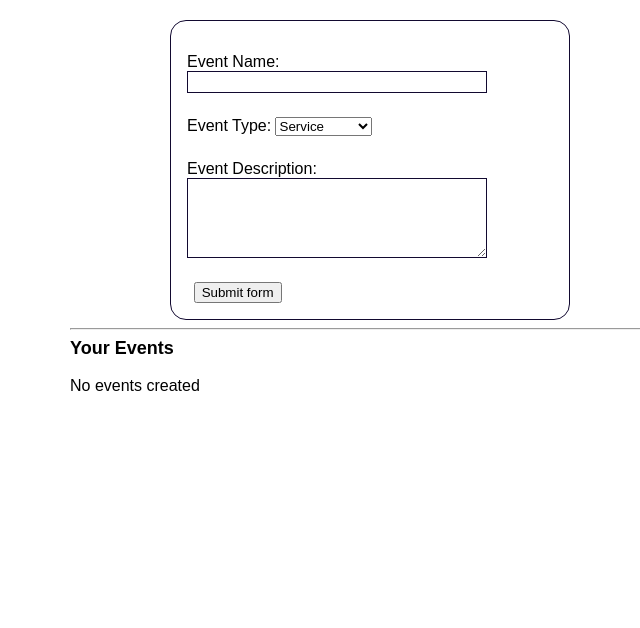
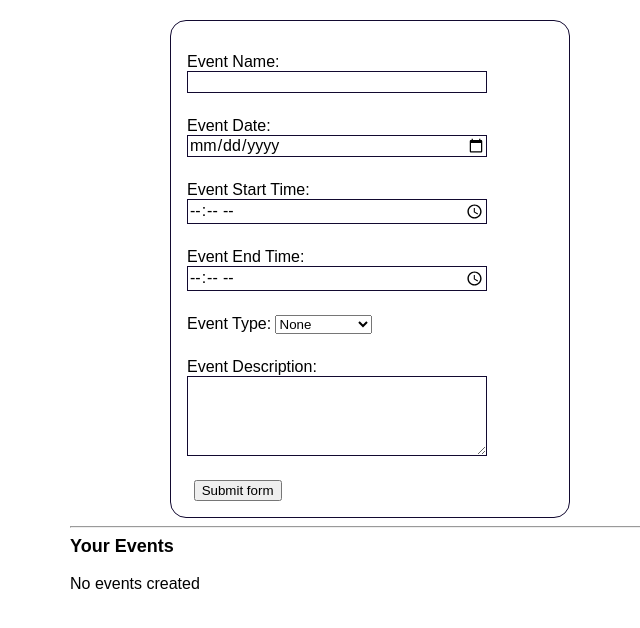
Before and after one commit to neoladsouza/event-calendar-control, a React (Create React App) app in the folder client/: page / in a window 1280 px wide. Shown: the top 628 px of the page, without its empty margins (270-910 px from the left). Built offline with nearby package versions, Linux system fonts and the light colour scheme.

Commit message:
Update App.js

```diff
--- a/client/src/App.js
+++ b/client/src/App.js
@@ -2,10 +2,13 @@ import React, {useState} from "react";
 import './App.css';
 import { v4 as uuidv4 } from 'uuid';
 
-const possibleEventTypes = ['Service', 'Appointment', 'Course', 'Workshop', 'Retreat', 'Program'];
+const possibleEventTypes = ['None', 'Service', 'Appointment', 'Course', 'Workshop', 'Retreat', 'Program'];
 
 export default function FormApp() {
   const [eventName, setEventName] = useState('');
+  const [eventDate, setEventDate] = useState('');
+  const [eventStartTime, setStartTime] = useState('');
+  const [eventEndTime, setEndTime] = useState('');
   const [eventType, setEventType] = useState(possibleEventTypes[0]);
   const [eventDesc, setEventDesc] = useState('');
   const [allEvents, setAllEvents] = useState([]);
@@ -25,6 +28,9 @@ export default function FormApp() {
     // every time form is submitted -> create a new object with event name, type, and description properties
     const newEvent = {
       name: eventName,
+      date: eventDate,
+      startTime: eventStartTime,
+      endTime: eventEndTime,
       type: eventType,
       description: eventDesc,
       id: eventName + uuidv4() // generate unique id for each event
@@ -35,6 +41,15 @@ export default function FormApp() {
   }
   function handleNameChange(e) {
     setEventName(e.target.value);
+  }
+  function handleDateChange(e) {
+    setEventDate(e.target.value);
+  }
+  function handleStartTimeChange(e) {
+    setStartTime(e.target.value);
+  }
+  function handleEndTimeChange(e) {
+    setEndTime(e.target.value);
   }
   function handleTypeChange(e) {
     setEventType(e.target.value);
@@ -53,9 +68,12 @@ export default function FormApp() {
             (<p>No events created</p>) :
             (events.map(event => (
               <ul key={event.id}>
-                <li>Your Event Name: {event.name}</li>
-                <li>Your Event Type: {event.type}</li>
-                <li>Your Event Description: {event.description}</li>
+                <li>Name: {event.name}</li>
+                <li>Date: {event.date}</li>
+                <li>Start Time: {event.startTime}</li>
+                <li>End Time: {event.endTime}</li>
+                <li>Type: {event.type}</li>
+                <li>Description: {event.description}</li>
               </ul>
               ))
             )
@@ -69,7 +87,7 @@ export default function FormApp() {
       <>
         {
           categories.map((value, index) => (
-            <option key={index} value={value.toLowerCase()}>{value}</option>
+            <option key={index} value={value} required>{value}</option>
           ))
         }
       </>
@@ -77,28 +95,45 @@ export default function FormApp() {
   }
 
   // method="post" onSubmit={handleSubmit}
-  // idea ->  big switch statement for handling all input changes?
-  // handle input validation in "handleSubmit"
+  // handle deleting events, accessing events to edit
+  // handle proper input validation in handleSubmit() (call another function for it within handleSubmit)
+  // parse date and time strings to have repeated events and/or visible durations (prime react library?)
+    // parsing dates: splice date string to get each part -> create Date object + compare start date with end date
   return (
     <>
       <form onSubmit={handleSubmit}>
         <ul>
           <li>
             <label>
-              Event Name: <input type="text" name="eventName" value={eventName} onChange={handleNameChange}/>
+              Event Name: <input type="text" name="eventName" value={eventName} onChange={handleNameChange} required/>
+            </label>
+          </li>
+          <li>
+            <label>
+              Event Date: <input type="date" name="eventDate" value={eventDate} onChange={handleDateChange} required/>
+            </label>
+          </li>
+          <li>
+            <label>
+              Event Start Time: <input type="time" name="eventStartTime" min="00:00" max="24:00" value={eventStartTime} onChange={handleStartTimeChange} required/>
+            </label>
+          </li>
+          <li>
+            <label>
+              Event End Time: <input type="time" name="eventEndTime" value={eventEndTime} onChange={handleEndTimeChange} required/>
             </label>
           </li>
           <li>
             <label>
               Event Type:
-              <select name="selectedEventType" value={eventType} onChange={handleTypeChange}>
+              <select name="selectedEventType" value={eventType} onChange={handleTypeChange} required>
                 <Options categories={possibleEventTypes}/>
               </select>
             </label>
           </li>
           <li>
             <label>
-              Event Description: <textarea name="eventDesc" value={eventDesc} onChange={handleDescChange}/>
+              Event Description: <textarea name="eventDesc" value={eventDesc} onChange={handleDescChange} required/>
             </label>
           </li>
         </ul>
```
